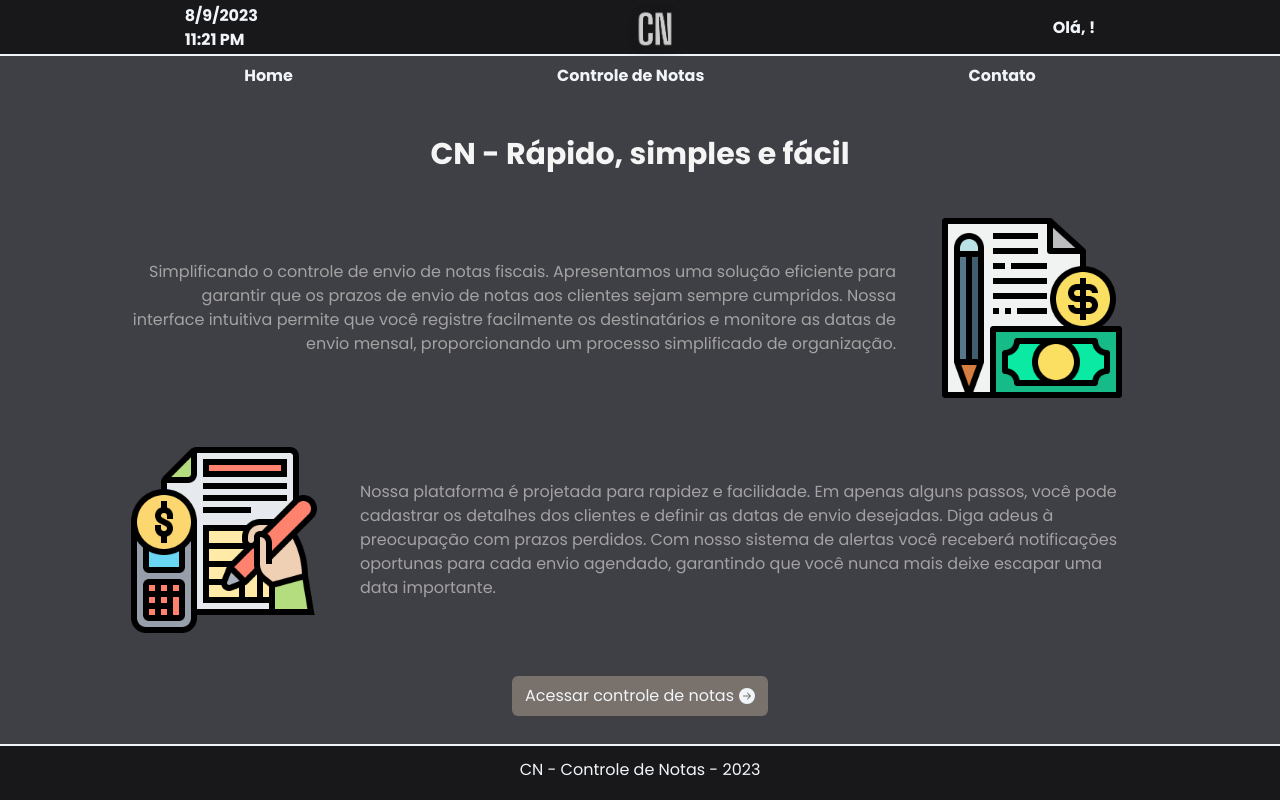
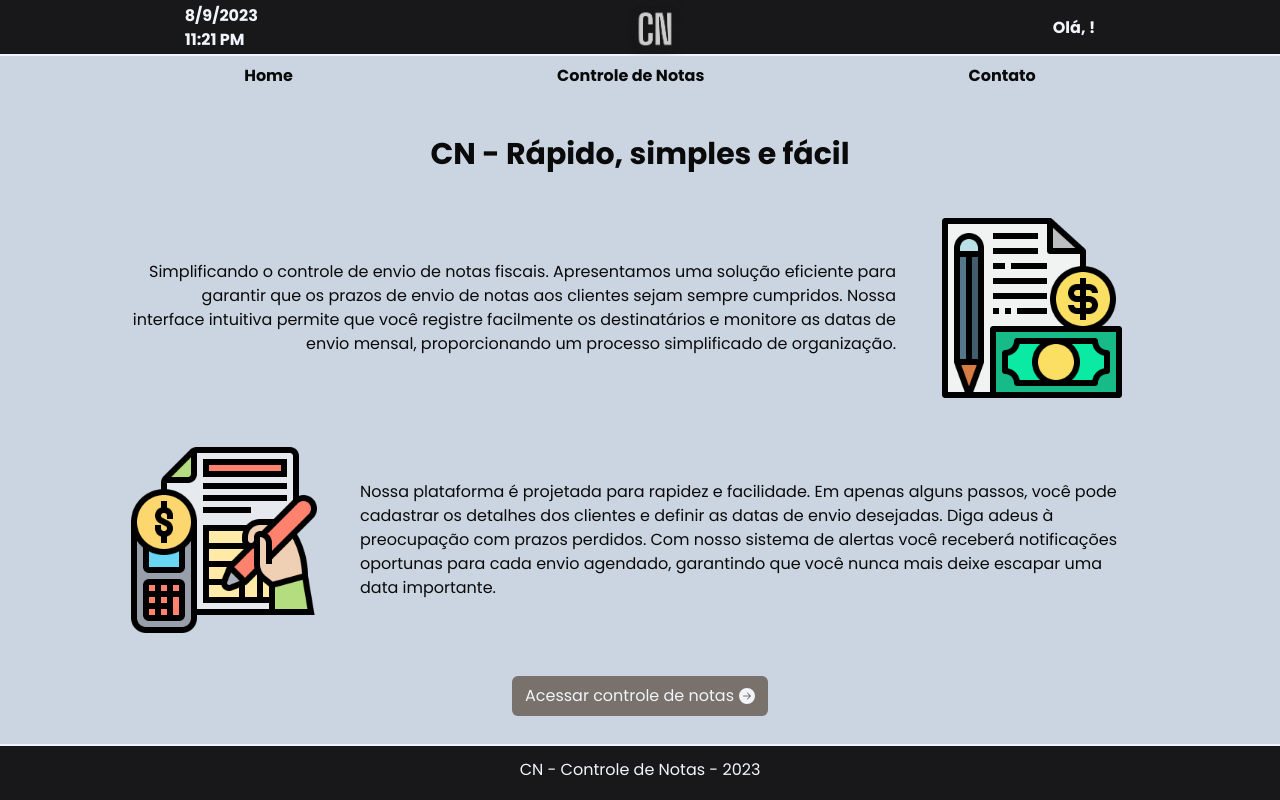
Before and after one commit to Aristeu-Miranda/controle-notas, a React (Create React App) app: page /cn/home in a window 1280 px wide. Built offline with nearby package versions, Linux system fonts and the light colour scheme.

Commit message:
feat: add page new notas

```diff
--- a/src/Components/Header/Header.tsx
+++ b/src/Components/Header/Header.tsx
@@ -28,7 +28,7 @@ function Header() {
             </ul>
             </header>
             <nav>
-                <ul className="flex justify-evenly text-slate-100 font-semibold">
+                <ul className="flex justify-evenly text-neutral-950 font-semibold">
                     <HeaderLink to={"home"} name={"Home"} />
                     <HeaderLink to={"new"} name={"Controle de Notas"} />
                     <HeaderLink to={"contato"} name={"Contato"} />
--- a/src/Pages/Home/index.tsx
+++ b/src/Pages/Home/index.tsx
@@ -12,9 +12,9 @@ function Home() {
 
     return (
        <div className='pt-10 flex flex-col items-center'>
-            <h1 className='text-3xl pb-10 text-neutral-100 font-bold'>CN - Rápido, simples e fácil</h1>
+            <h1 className='text-3xl pb-10 text-neutral-950 font-bold'>CN - Rápido, simples e fácil</h1>
             <div className='max-w-5xl'>
-                <div className='flex mb-10 text-right items-center text-neutral-400'>
+                <div className='flex mb-10 text-right items-center text-neutral-950'>
                     <p className='w-3/4 mr-10'>
                     Simplificando o controle de envio de notas fiscais.
                     Apresentamos uma solução eficiente para garantir que os prazos de envio
@@ -27,7 +27,7 @@ function Home() {
                 </div>
                 <div className='flex items-center'>
                     <img className='w-48 h-48 mr-10' src={ImgNotaDois} alt="Icone de papel refererindo-se a uma nota fiscal colorido" />
-                    <p className='w-3/4 text-neutral-400'>
+                    <p className='w-3/4 text-neutral-950'>
                     Nossa plataforma é projetada para rapidez e facilidade. Em apenas alguns passos,
                     você pode cadastrar os detalhes dos clientes e definir as datas de envio desejadas.
                     Diga adeus à preocupação com prazos perdidos. Com nosso sistema de alertas você
--- a/src/Pages/NewNota/index.tsx
+++ b/src/Pages/NewNota/index.tsx
@@ -2,9 +2,11 @@ import CardNota from "../../Components/CardNota/CardNota"
 
 function NewNota() {
     return (
-        <div className="border border-black flex flex-col justify-center items-center">
-            <CardNota name={"Conj. Res. Morada dos Clássicos"} contract={"4040-08/23-0"} service={"Reforma do CM e substituição das prumadas"} portion={"1/20"} status={false} dateMaxSend={"20/09/2020"} />
-            <CardNota name={"Cond. Ed. Theo"} contract={"4040-08/23-0"} service={"Reforma do CM e substituição das prumadas"} portion={"1/20"} status={false} dateMaxSend={"20/09/2020"} />
+        <div>
+            <div className="border border-black flex flex-col justify-center items-center">
+                <CardNota name={"Conj. Res. Morada dos Clássicos"} contract={"4040-08/23-0"} service={"Reforma do CM e substituição das prumadas"} portion={"1/20"} status={false} dateMaxSend={"20/09/2020"} />
+                <CardNota name={"Cond. Ed. Theo"} contract={"4040-08/23-0"} service={"Reforma do CM e substituição das prumadas"} portion={"1/20"} status={false} dateMaxSend={"20/09/2020"} />
+            </div>
         </div>
     )
 }
--- a/src/index.css
+++ b/src/index.css
@@ -5,7 +5,7 @@
 @tailwind utilities;
 
 body {
-  @apply bg-zinc-700;
+  @apply bg-slate-300;
   @apply text-black;
   @apply box-border;
   @apply font-poppins;
```
